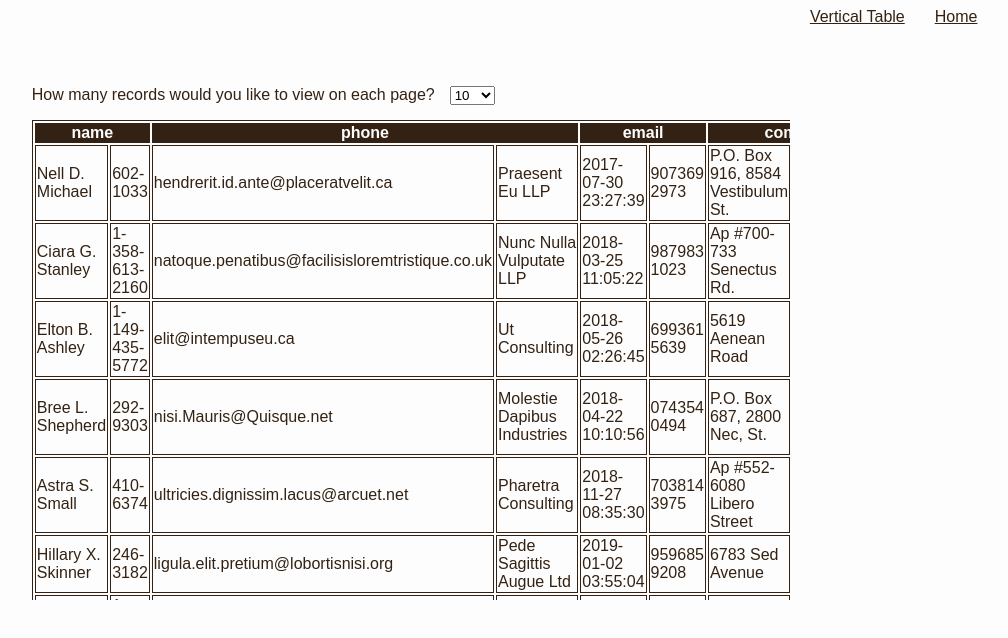
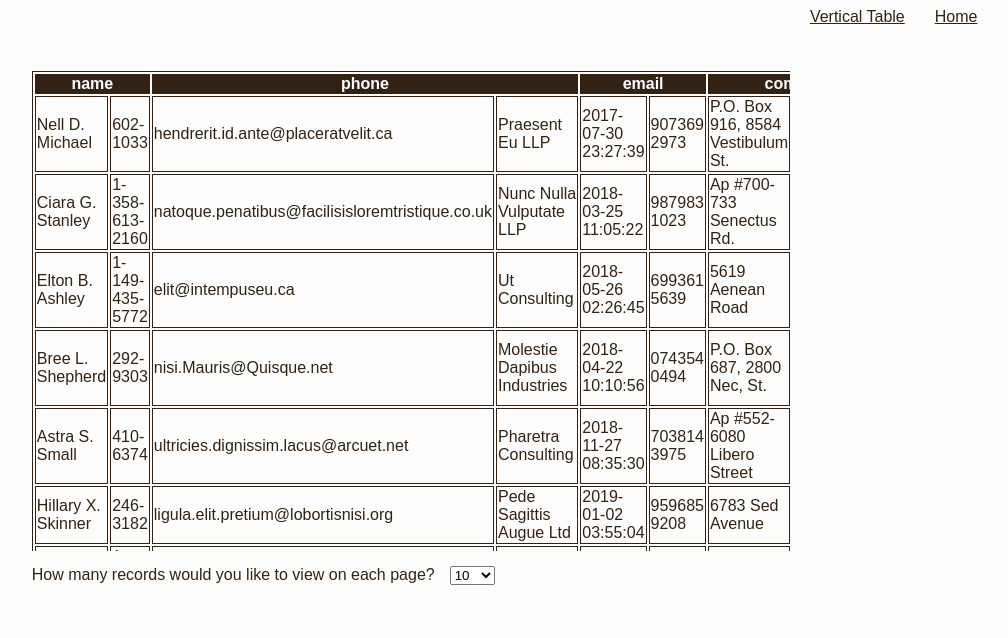
Before and after one commit to Vandivier/afterecon-2.0, an Angular app in the folder ui/: page / in a window 1280 px wide. Shown: the top 638 px of the page, without its empty margins (229-1237 px from the left). Built offline with nearby package versions, Linux system fonts and the light colour scheme.

Commit message:
put select in footer

```diff
--- a/ui/src/app/ae2-table/ae2-table.component.html
+++ b/ui/src/app/ae2-table/ae2-table.component.html
@@ -2,17 +2,6 @@
       You could view data in rows with divs or other structures -->
 
 <div class="ae2-table-outer-wrapper">
-  <div class="ae2-table-pagination-selector-wrapper">
-    <span class="ae2-table-pagination-selector-label">How many records would you like to view on each page?</span>
-    <select (change)="fUpdateTable()"
-            class="ae2-table-pagination-selector"
-            [(ngModel)]="iSelectePaginationValue">
-      <option *ngFor="let i of arriPaginationValues"
-              [value]="i">{{ i }}</option>
-    </select>
-
-  </div>
-
   <div class="ae2-table-inner-wrapper">
     <table class="ae2-table">
       <thead>
@@ -28,4 +17,14 @@
       </tbody>
     </table>
   </div>
+
+  <div class="ae2-table-pagination-selector-wrapper">
+    <span class="ae2-table-pagination-selector-label">How many records would you like to view on each page?</span>
+    <select (change)="fUpdateTable()"
+            class="ae2-table-pagination-selector"
+            [(ngModel)]="iSelectePaginationValue">
+      <option *ngFor="let i of arriPaginationValues"
+              [value]="i">{{ i }}</option>
+    </select>
+  </div>
 </div>
```
